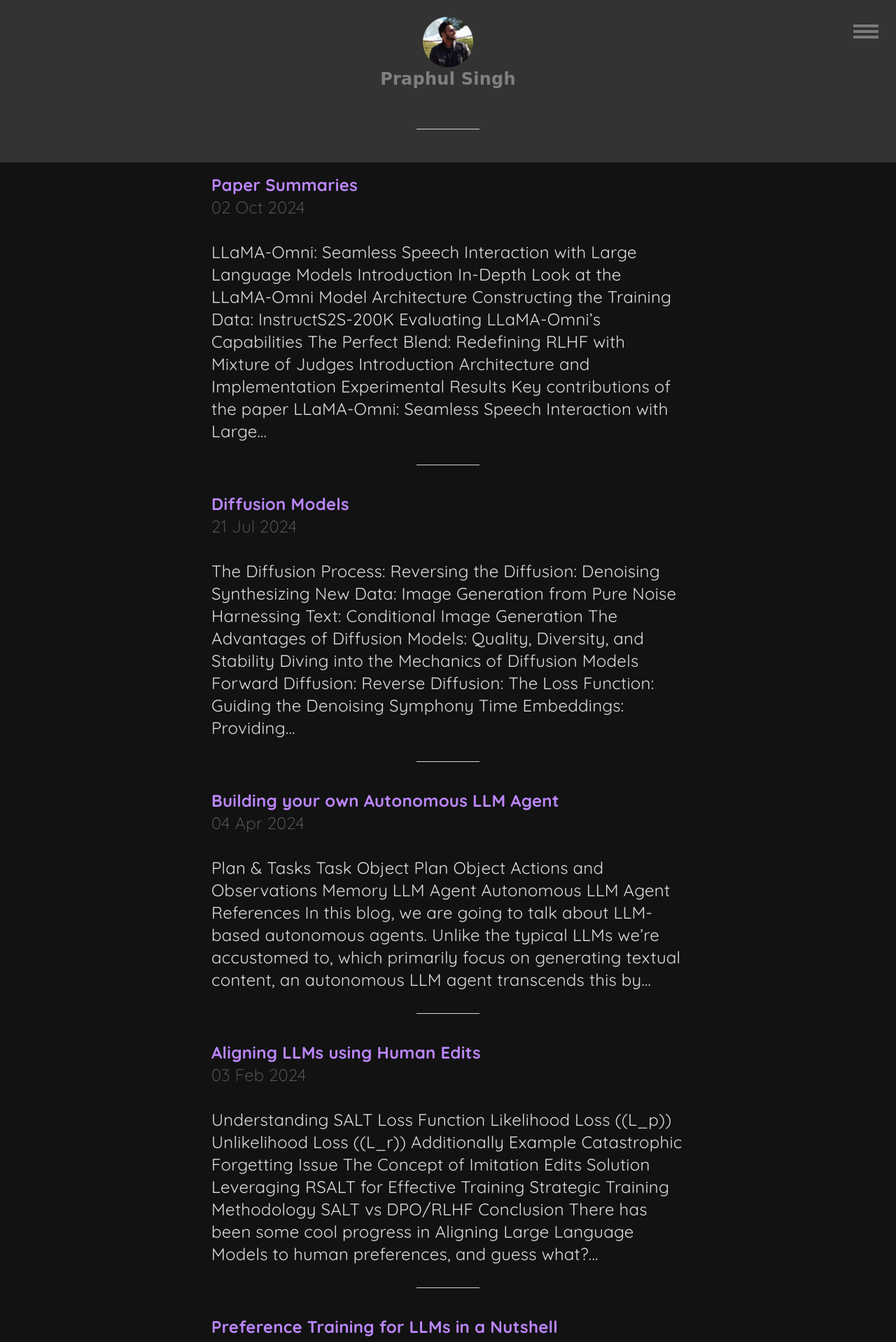
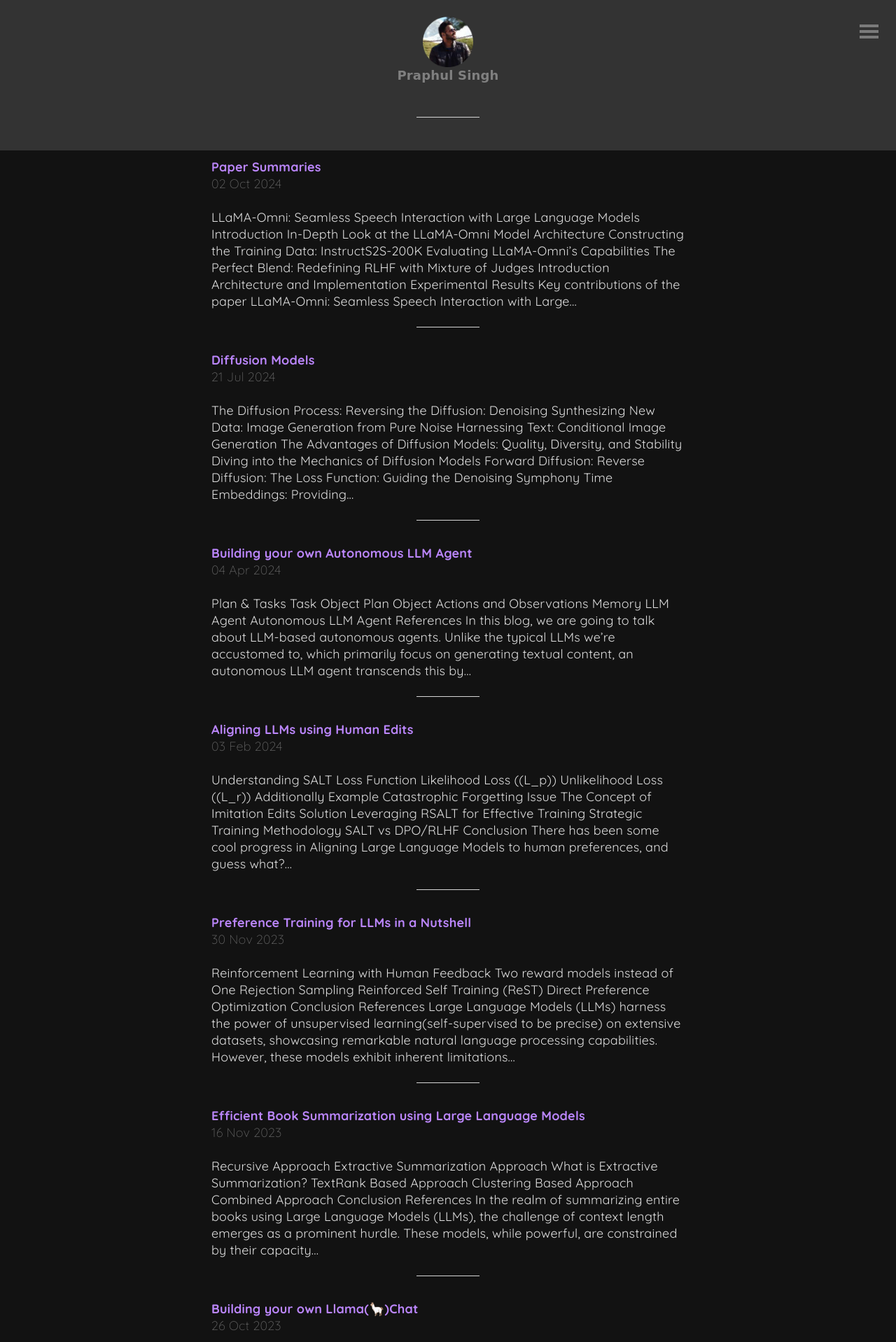
Before and after one commit to spraphul/blog, a Jekyll site: the page built from index.html, in a window 1280 px wide. Shown: the top 1918 px of the page at 70% size. Built offline with Jekyll 4.4.1, drawn with Linux system fonts in a browser that asks for light colours; some web fonts are replaced; the list of posts is cut into pages by our own code.

Commit message:
Update custom.scss

```diff
--- a/_sass/custom.scss
+++ b/_sass/custom.scss
@@ -10,21 +10,21 @@ body {
   background-color: #121212;
   color: #ffffff;
   font-family: "Quicksand", sans-serif;
-  font-size: 24px;
+  font-size: 18px;
 }
 
 a {
   color: #bb86fc;
 
   font-family: "Quicksand", sans-serif;
-  font-size: 24px;
+  font-size: 18px;
 }
 
 .navbar {
   background-color: #333333;
 
   font-family: "Quicksand", sans-serif;
-  font-size: 24px;
+  font-size: 18px;
 }
 
 /* Ensure all sections, articles, and divs are covered */
@@ -33,7 +33,7 @@ section, article, div {
   color: inherit;
 
   font-family: "Quicksand", sans-serif;
-  font-size: 24px;
+  font-size: 18px;
 }
 
 /* Additional styles for specific elements */
@@ -42,20 +42,20 @@ header, footer, nav {
   color: #ffffff;
 
   font-family: "Quicksand", sans-serif;
-  font-size: 36px;
+  font-size: 24px;
 }
 
 h1, h2, h3, h4, h5, h6 {
   color: #ffffff;
 
   font-family: "Quicksand", sans-serif;
-  font-size: 24px;
+  font-size: 18px;
 }
 
 p, li {
   color: #dcdcdc;
   font-family: "Quicksand", sans-serif;
-  font-size: 24px;
+  font-size: 18px;
 }
 
 /* Syntax highlighting for code blocks */
@@ -72,7 +72,7 @@ input, textarea, select, button {
   color: #ffffff;
   border: 1px solid #555555;
   font-family: "Quicksand", sans-serif;
-  font-size: 24px;
+  font-size: 18px;
 }
 
 /* Apply styles to tables */
@@ -81,14 +81,14 @@ table {
   color: #dcdcdc;
   border-collapse: collapse;
   font-family: "Quicksand", sans-serif;
-  font-size: 24px;
+  font-size: 18px;
 }
 
 th, td {
   border: 1px solid #444444;
   padding: 8px;
   ffont-family: "Quicksand", sans-serif;
-  font-size: 24px;
+  font-size: 18px;
 }
 
 /* Style for blockquotes */
@@ -99,7 +99,7 @@ blockquote {
   padding: 10px 20px;
   margin: 10px 0;
   font-family: "Quicksand", sans-serif;
-  font-size: 24px;
+  font-size: 18px;
 }
 
 
```
